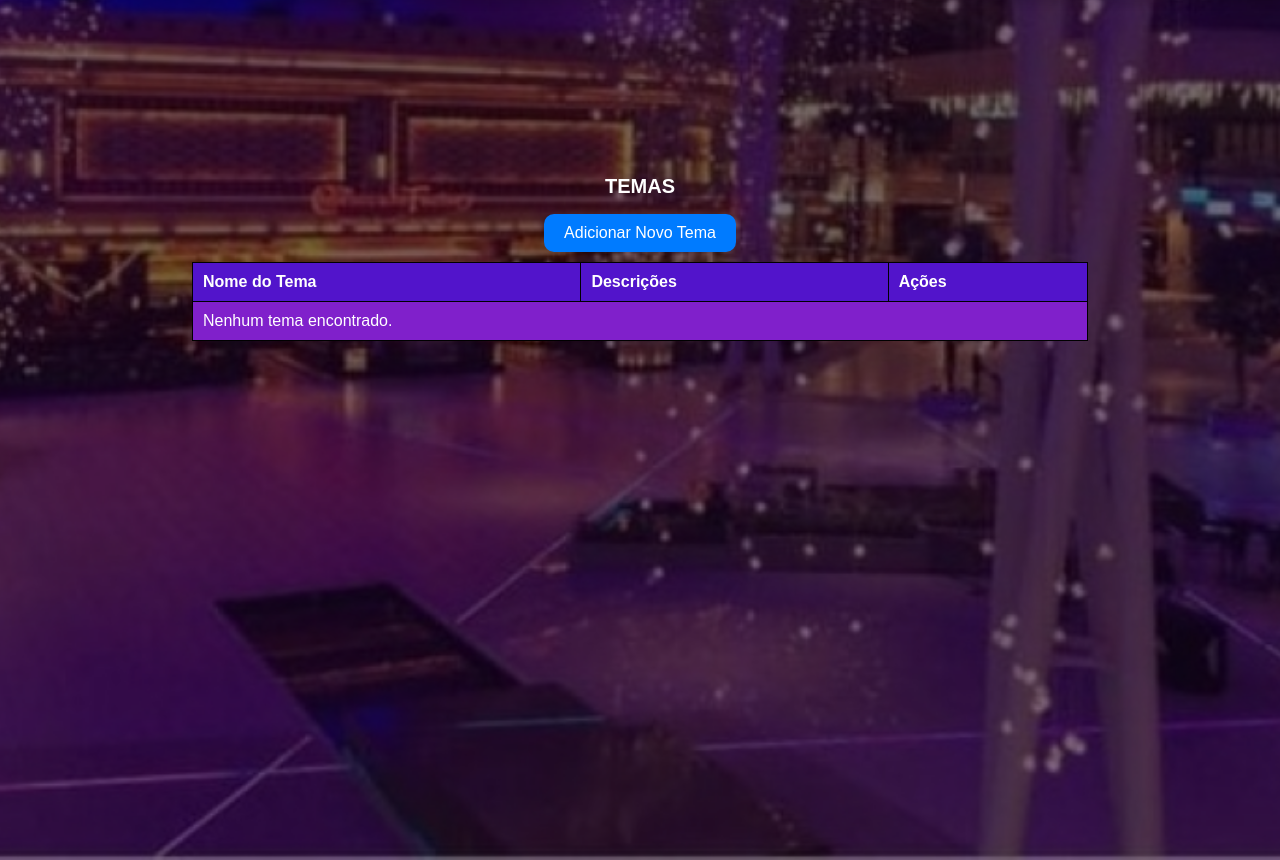
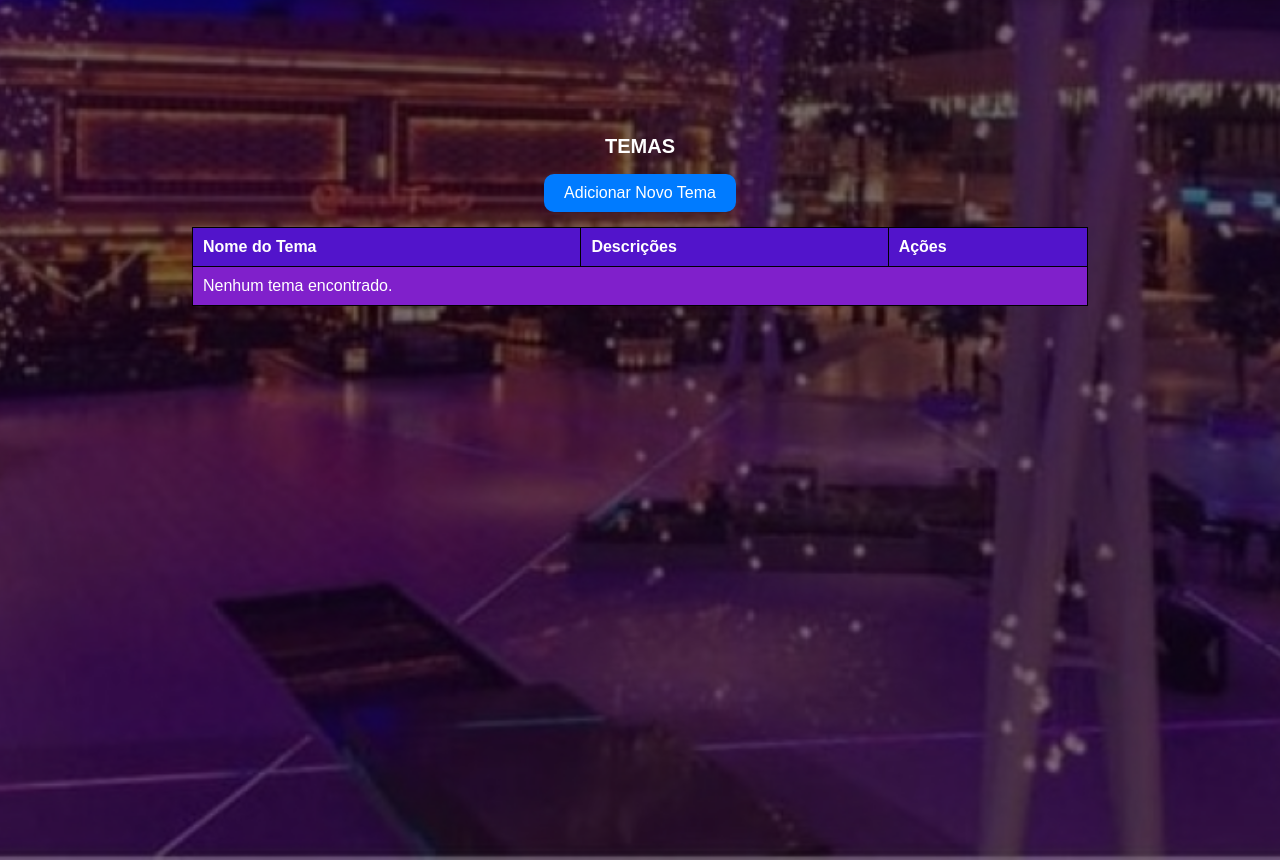
Before and after one commit to andrei817/inovatec, a PHP site: the page made by tema lista.php in a window 1280 px wide. Shown: the part 70-930 px from the top of the page. Run offline with PHP 8.4, Linux system fonts and the light colour scheme; data that the repository does not hold is empty; a stand-in replaces the project's code that opens the database connection.

Commit message:
Update tema lista.css

```diff
--- a/tema lista.css
+++ b/tema lista.css
@@ -68,7 +68,7 @@ body {
     display: flex;
     justify-content: center;
     align-items: center;
-    top: 69px;
+    top: 29px;
     gap: -35px;
     display: flex; flex-direction: column;
 }
@@ -83,7 +83,7 @@ table {
     border-collapse: collapse;
     margin-bottom: 20px;
     margin: 50px auto; /* Centraliza a tabela horizontalmente */
-    margin-top: -10px;
+    margin-top: -45px;
 
 }
 
```
